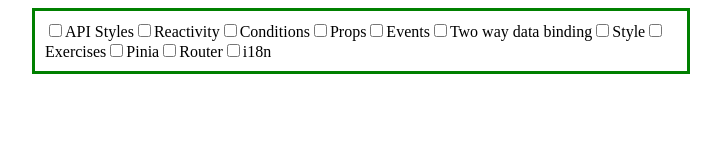
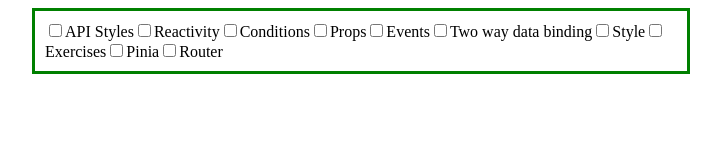
Before and after one commit to PadreSVK/vue-3-basics, a Vue app: page / in a window 1280 px wide. Shown: the top 160 px of the page, without its empty margins (279-1000 px from the left). Built offline with nearby package versions, Linux system fonts and the light colour scheme; the HTML template or start-up script is replaced by a standard one.

Commit message:
remove checkbox

```diff
--- a/src/App.vue
+++ b/src/App.vue
@@ -29,9 +29,6 @@
 
         <input type="checkbox" v-model="router" />
         <label for="router">Router</label>
-
-         <input type="checkbox" v-model="i18n" />
-        <label for="i18n">i18n</label>
 
         <APIStyles v-if="apistyles" />
         <Reactivity v-if="reactivity" />
```
